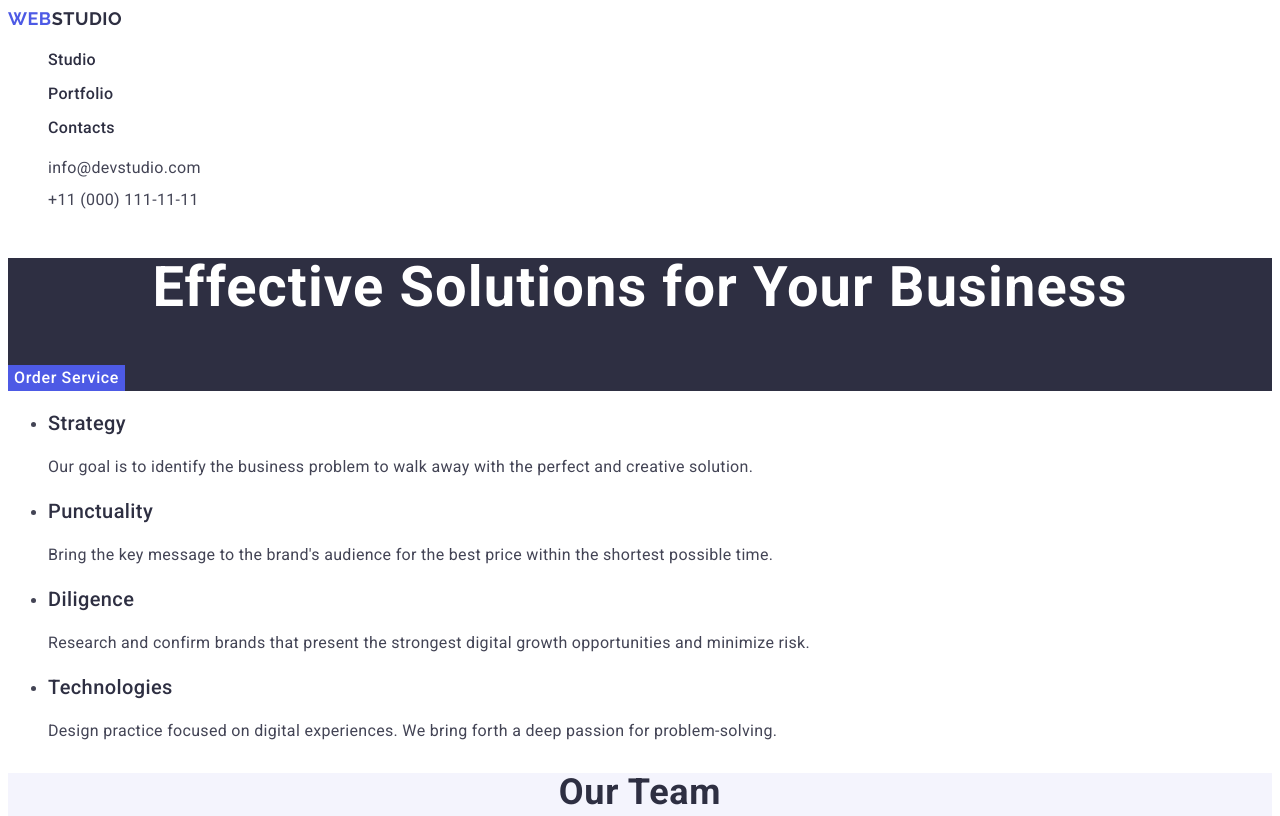
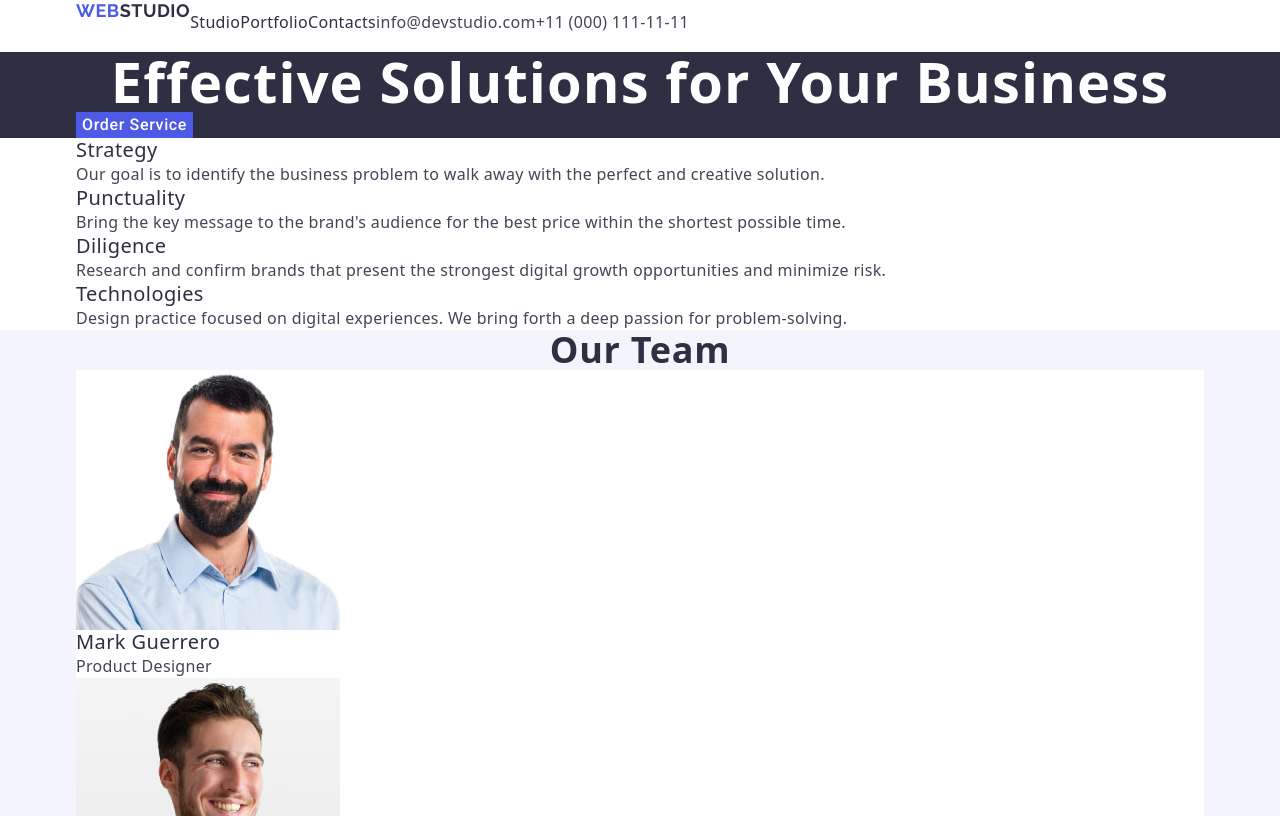
Before and after one commit to ex1kenny/goit-markup-hw-03, a plain HTML site: page index.html in a window 1280 px wide. Shown: the top 816 px of the page. Drawn offline with nearby package versions, Linux system fonts and the light colour scheme.

Commit message:
home-work3

```diff
--- a/css/styles.css
+++ b/css/styles.css
@@ -1,3 +1,34 @@
+h1,
+h2,
+h3,
+h4,
+h5,
+h6,
+p {
+  margin-top: 0;
+  margin-bottom: 0;
+}
+ul,
+ol {
+  margin-top: 0;
+  margin-bottom: 0;
+  padding-left: 0;
+}
+img {
+  display: block;
+}
+
+button {
+  cursor: pointer;
+}
+.container {
+  width: 1158px;
+  margin-left: auto;
+  margin-right: auto;
+  padding-left: 15px;
+  padding-right: 15px;
+}
+
 body {
   font-family: "Roboto", sans-serif;
   font-size: 16px;
@@ -11,6 +42,16 @@ body {
 .link {
   text-decoration: none;
 }
+.list {
+  list-style: none;
+}
+.page-header-container {
+  display: flex;
+}
+.page-nav {
+  display: flex;
+}
+
 .header-logo {
   font-family: "Raleway", sans-serif;
   font-weight: 700;
@@ -19,9 +60,11 @@ body {
   letter-spacing: 0.03em;
   text-transform: uppercase;
   color: #4d5ae5;
+  display: flex;
 }
 .logo {
   color: #2e2f42;
+  display: flex;
 }
 .footer-logo {
   color: #f4f4fd;
@@ -34,7 +77,7 @@ body {
   background-color: #2e2f42;
 }
 .navigation-list {
-  list-style: none;
+  display: flex;
 }
 .navigation-list li {
   margin: 10px 0;
@@ -59,21 +102,22 @@ body {
   text-decoration: none;
   font-style: normal;
 }
-.list {
+.adress-list {
   list-style-type: none;
+  display: flex;
 }
-.list li {
+.adress-list li {
   margin-bottom: 8px;
 }
-.list li a {
+.adress-list li a {
   color: #434455;
   text-decoration: none;
 }
 
-.list li a:hover {
+.adress-list li a:hover {
   color: #404bbf;
 }
-.list li a:active {
+.adress-list li a:active {
   color: #404bbf;
 }
 .link:focus {
@@ -93,7 +137,6 @@ body {
 .button {
   color: #ffffff;
   font-family: "Roboto", sans-serif;
-  cursor: pointer;
   background-color: #4d5ae5;
   font-style: normal;
   font-weight: 500;
@@ -103,7 +146,6 @@ body {
   font-size: 16px;
   line-height: 1.5;
   letter-spacing: 0.04em;
-  cursor: pointer;
 }
 .button:hover {
   color: #ffffff;
@@ -112,7 +154,7 @@ body {
 .button:focus {
   background-color: #404bbf;
 }
-.container {
+.button-section {
   background-color: #2e2f42;
 }
 h1,
@@ -150,7 +192,7 @@ h6 {
   text-align: center;
   letter-spacing: 0.02em;
 }
-.section-title {
+.team-section {
   background-color: #f4f4fd;
 }
 
--- a/index.html
+++ b/index.html
@@ -11,21 +11,26 @@
       href="https://fonts.googleapis.com/css2?family=Raleway:wght@700&family=Roboto:wght@400;500;700&display=swap"
       rel="stylesheet"
     />
+    <link
+      rel="stylesheet"
+      href="https://cdn.jsdelivr.net/npm/modern-normalize@2.0.0/modern-normalize.min.css"
+    />
   </head>
   <body>
     <header class="page-header">
+      <div class="container page-header-container">
         <nav class="page-nav">
           <a href="./index.html" class="link header-logo">
             Web<span class="logo">Studio</span></a
           >
-        <ul class="navigation-list">
+          <ul class="list navigation-list">
             <li><a href="./index.html" class="link">Studio</a></li>
             <li><a href="" class="link">Portfolio</a></li>
             <li><a href="" class="link">Contacts</a></li>
           </ul>
         </nav>
         <address class="info-list">
-        <ul class="list">
+          <ul class="list adress-list">
             <li>
               <a href="mailto:info@devstudio.com" class="link"
                 >info@devstudio.com</a
@@ -36,20 +41,24 @@
             </li>
           </ul>
         </address>
+      </div>
     </header>
     <main>
-      <section class="container">
+      <section class="section button-section">
+        <div class="container">
           <h1 class="page-title">Effective Solutions for Your Business</h1>
           <button type="button" class="button">Order Service</button>
+        </div>
       </section>
-      <section>
+      <section class="section">
+        <div class="container">
           <h2 hidden class="hidden">benefits</h2>
-        <ul>
+          <ul class="list">
             <li>
               <h3 class="box-title">Strategy</h3>
               <p class="paragraph-title">
-              Our goal is to identify the business problem to walk away with the
-              perfect and creative solution.
+                Our goal is to identify the business problem to walk away with
+                the perfect and creative solution.
               </p>
             </li>
             <li>
@@ -74,10 +83,12 @@
               </p>
             </li>
           </ul>
+        </div>
       </section>
-      <section class="section-title">
+      <section class="section team-section">
+        <div class="container">
           <h2 class="team-title">Our Team</h2>
-        <ul>
+          <ul class="list">
             <li class="team-back">
               <img
                 src="./images/team/img-3.jpg"
@@ -119,10 +130,12 @@
               <p class="parahraph-team">UI Designer</p>
             </li>
           </ul>
+        </div>
       </section>
-      <section>
+      <section class="section">
+        <div class="container">
           <h2 class="portfolio-list">Our Portfolio</h2>
-        <ul>
+          <ul class="list">
             <li>
               <img
                 src="./images/portfolio/1.jpg"
@@ -184,17 +197,20 @@
               <p class="portfolio-p">Marketing</p>
             </li>
           </ul>
+        </div>
       </section>
     </main>
 
     <footer class="page-footer">
+      <div class="container">
         <a href="./index.html" class="link header-logo"
           >Web<span class="footer-logo">Studio</span></a
         >
         <p class="last-title">
-        Increase the flow of customers and sales for your business with digital
-        marketing & growth solutions.
+          Increase the flow of customers and sales for your business with
+          digital marketing & growth solutions.
         </p>
+      </div>
     </footer>
   </body>
 </html>
```
Lines whose indentation alone changed are shown as unchanged.
